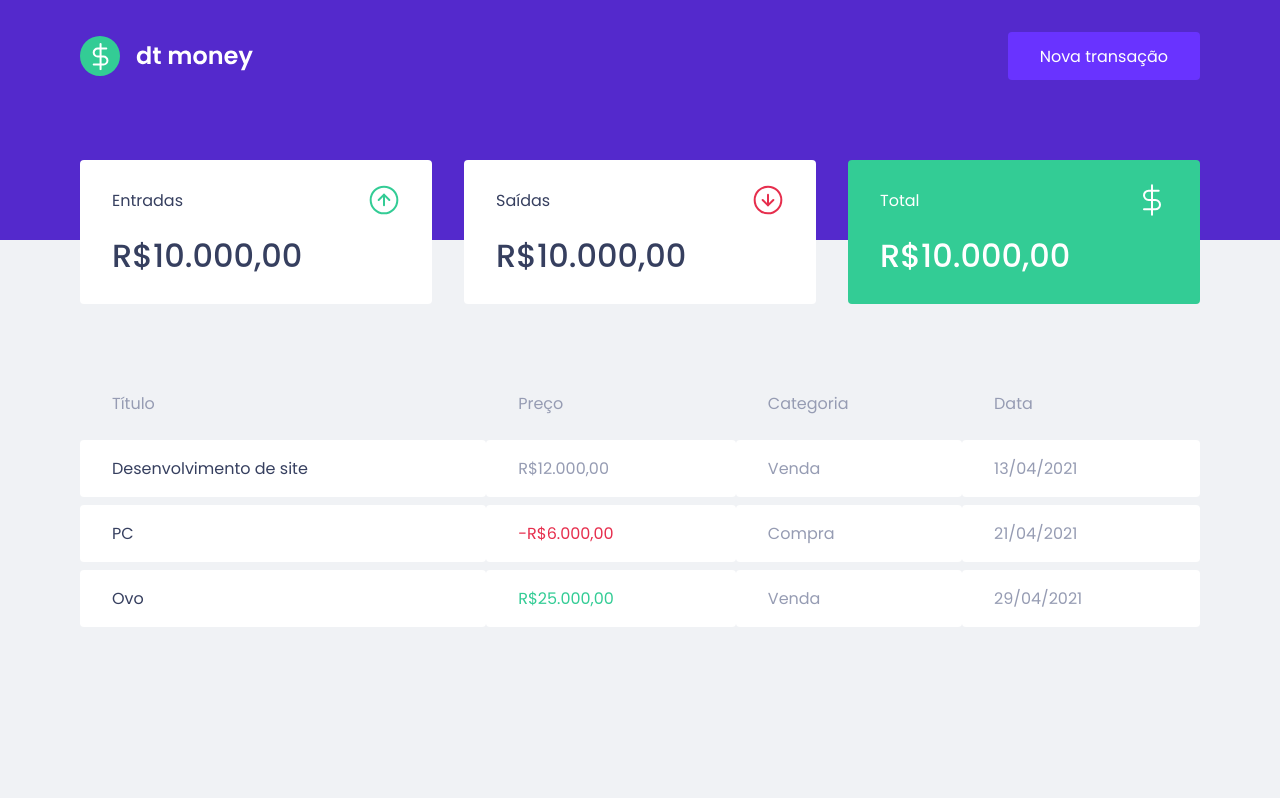
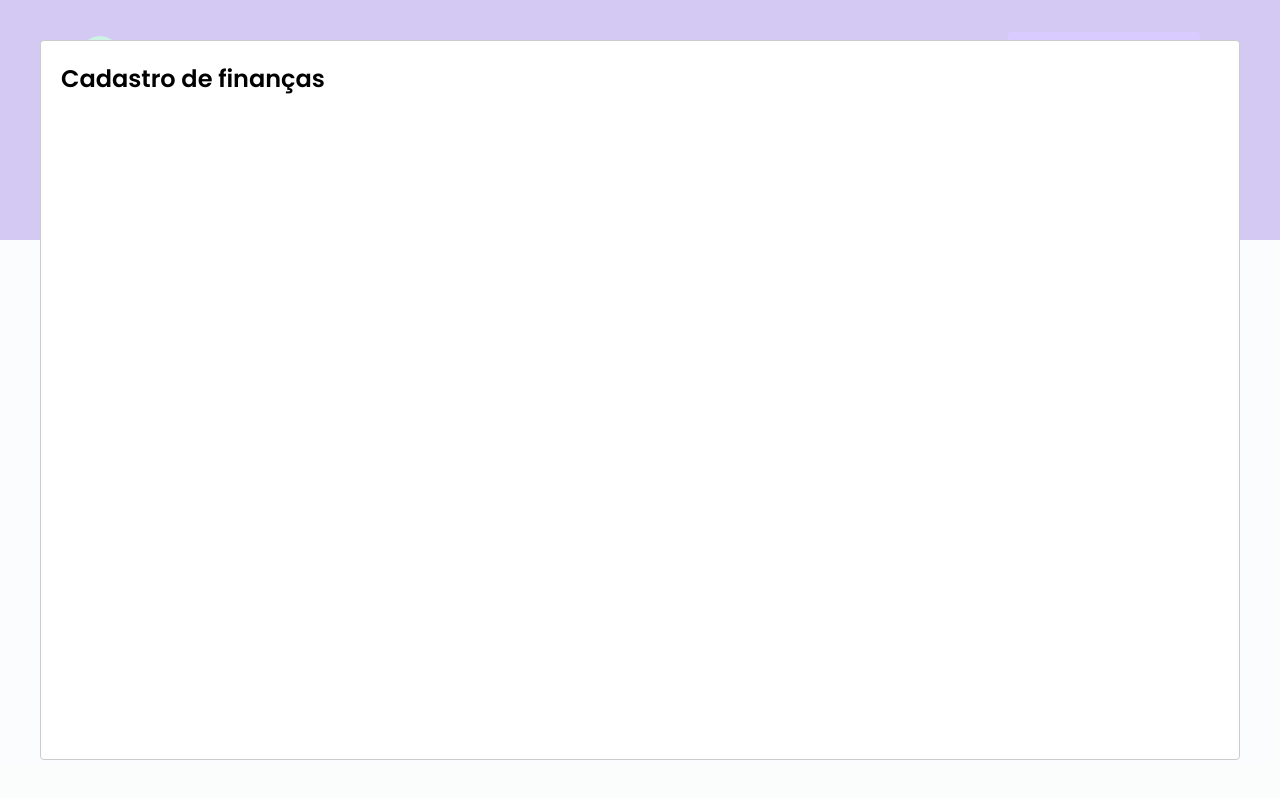
Before and after one commit to eduardo-takeo/dtmoney, a React (Create React App) app: page / in a window 1280 px wide. Both pictures are taken after a click on the button "Nova transação". Built offline with nearby package versions, Linux system fonts and the light colour scheme; no server answers; what miragejs would draw is missing.

Commit message:
Add NewTransactionModal component

```diff
--- a/package.json
+++ b/package.json
@@ -6,6 +6,7 @@
     "axios": "^0.21.1",
     "react": "^17.0.2",
     "react-dom": "^17.0.2",
+    "react-modal": "^3.13.1",
     "react-scripts": "4.0.3",
     "styled-components": "^5.3.0",
     "web-vitals": "^1.0.1"
@@ -18,6 +19,7 @@
     "@types/node": "^12.0.0",
     "@types/react": "^17.0.0",
     "@types/react-dom": "^17.0.0",
+    "@types/react-modal": "^3.12.0",
     "@types/styled-components": "^5.1.9",
     "miragejs": "^0.1.41",
     "typescript": "^4.1.2"
--- a/src/App.tsx
+++ b/src/App.tsx
@@ -1,9 +1,11 @@
-import React from "react";
+import React, { useState } from "react";
+import Modal from "react-modal";
 import { createServer } from "miragejs";
 import { Dashboard } from "./components/Dashboard";
 import { Header } from "./components/Header";
 
 import GlobalStyle from "./styles/global";
+import { NewTransactionModal } from "./components/NewTransactionModal";
 
 createServer({
   routes() {
@@ -17,11 +19,29 @@ createServer({
   },
 });
 
+Modal.setAppElement("#root");
+
 function App() {
+  const [isNewTransactionModalOpen, setIsNewTransactionModalOpen] =
+    useState(false);
+
+  function openNewTransactionModal() {
+    setIsNewTransactionModalOpen(true);
+  }
+
+  function closeNewTransactionModal() {
+    setIsNewTransactionModalOpen(false);
+  }
+
   return (
     <>
       <GlobalStyle />
-      <Header />
+      <NewTransactionModal
+        isOpen={isNewTransactionModalOpen}
+        onRequestClose={closeNewTransactionModal}
+      />
+
+      <Header openModal={openNewTransactionModal} />
       <Dashboard />
     </>
   );
--- a/src/components/Header/index.tsx
+++ b/src/components/Header/index.tsx
@@ -4,12 +4,18 @@ import logoImg from "../../assets/logo.svg";
 
 import { Container, Content } from "./styles";
 
-export const Header = () => {
+interface HeaderProps {
+  openModal: () => void;
+}
+
+export const Header = ({ openModal }: HeaderProps) => {
   return (
     <Container>
       <Content>
         <img src={logoImg} alt="dt money" />
-        <button type="button">Nova transação</button>
+        <button type="button" onClick={openModal}>
+          Nova transação
+        </button>
       </Content>
     </Container>
   );
--- /dev/null
+++ b/src/components/NewTransactionModal/index.tsx
@@ -0,0 +1,19 @@
+import React from "react";
+
+import Modal from "react-modal";
+
+interface NewTransactionModalProps {
+  isOpen: boolean;
+  onRequestClose: () => void;
+}
+
+export const NewTransactionModal = ({
+  isOpen,
+  onRequestClose,
+}: NewTransactionModalProps) => {
+  return (
+    <Modal isOpen={isOpen} onRequestClose={onRequestClose}>
+      <h2>Cadastro de finanças</h2>
+    </Modal>
+  );
+};
--- a/src/components/TransactionsTable/index.tsx
+++ b/src/components/TransactionsTable/index.tsx
@@ -9,6 +9,7 @@ export const TransactionsTable = () => {
 
   async function fetchTransactions() {
     const { data } = await api.get("/transactions");
+    console.log(`data`, data);
   }
 
   return (
```
Also changed, not shown: 1 other file (tests, documents, lock files or other folders).
